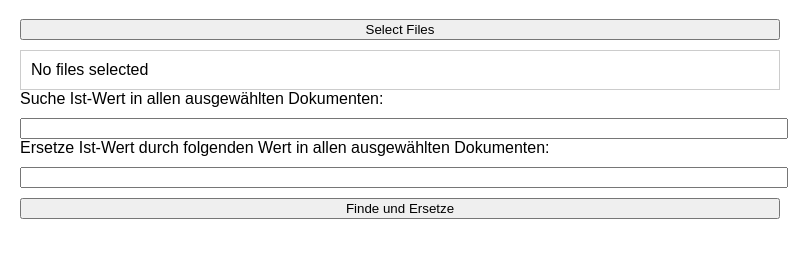
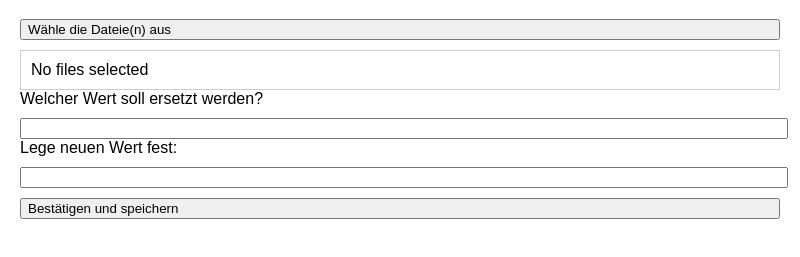
Before and after one commit to Lwenz95/File-Editor, an Electron app: page index.html in a window 800 px wide. Shown: the part 61-318 px from the top of the page. Drawn offline with Linux system fonts and the light colour scheme.

Commit message:
Minor fixes

```diff
--- a/index.html
+++ b/index.html
@@ -11,13 +11,13 @@
 
 <body>
   <h1>File Editor</h1>
-  <button id="selectFiles">Select Files</button>
+  <button id="selectFiles">Wähle die Dateie(n) aus</button>
   <div id="fileList">No files selected</div>
-  <label for="searchValue">Suche Ist-Wert in allen ausgewählten Dokumenten: </label>
+  <label for="searchValue">Welcher Wert soll ersetzt werden? </label>
   <input type="text" id="searchValue">
-  <label for="replaceValue">Ersetze Ist-Wert durch folgenden Wert in allen ausgewählten Dokumenten: </label>
+  <label for="replaceValue">Lege neuen Wert fest: </label>
   <input type="text" id="replaceValue">
-  <button id="submit">Finde und Ersetze</button>
+  <button id="submit">Bestätigen und speichern</button>
 
   <script src="renderer.js"></script>
 </body>
--- a/style.css
+++ b/style.css
@@ -3,7 +3,7 @@ body {
     margin: 20px;
   }
   input, textarea, button {
-    display: block;
+    display: flex;
     margin-top: 10px;
     width: 100%;
   }
```
Also changed, not shown: main.js (+16 -3 lines), package.json (+6 -1 lines), 1 other file.
